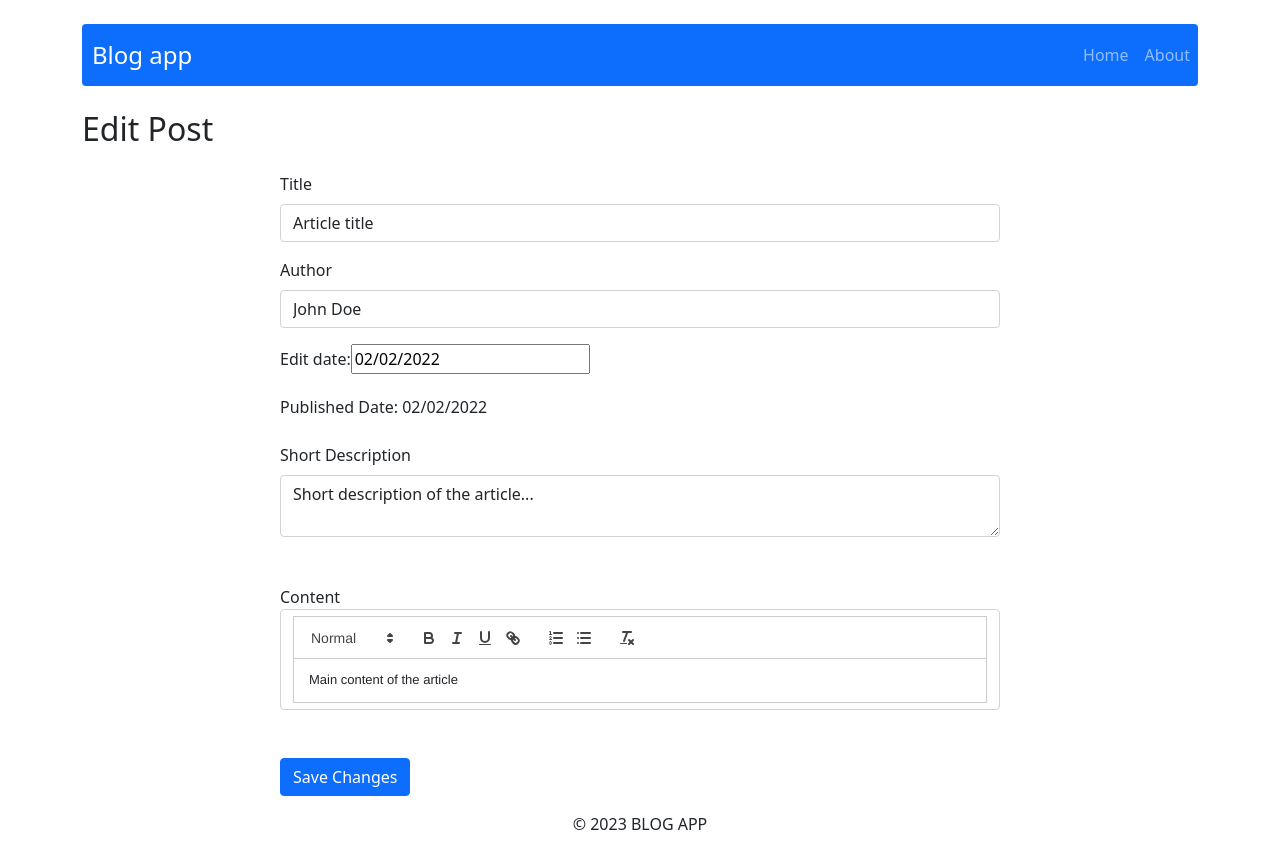
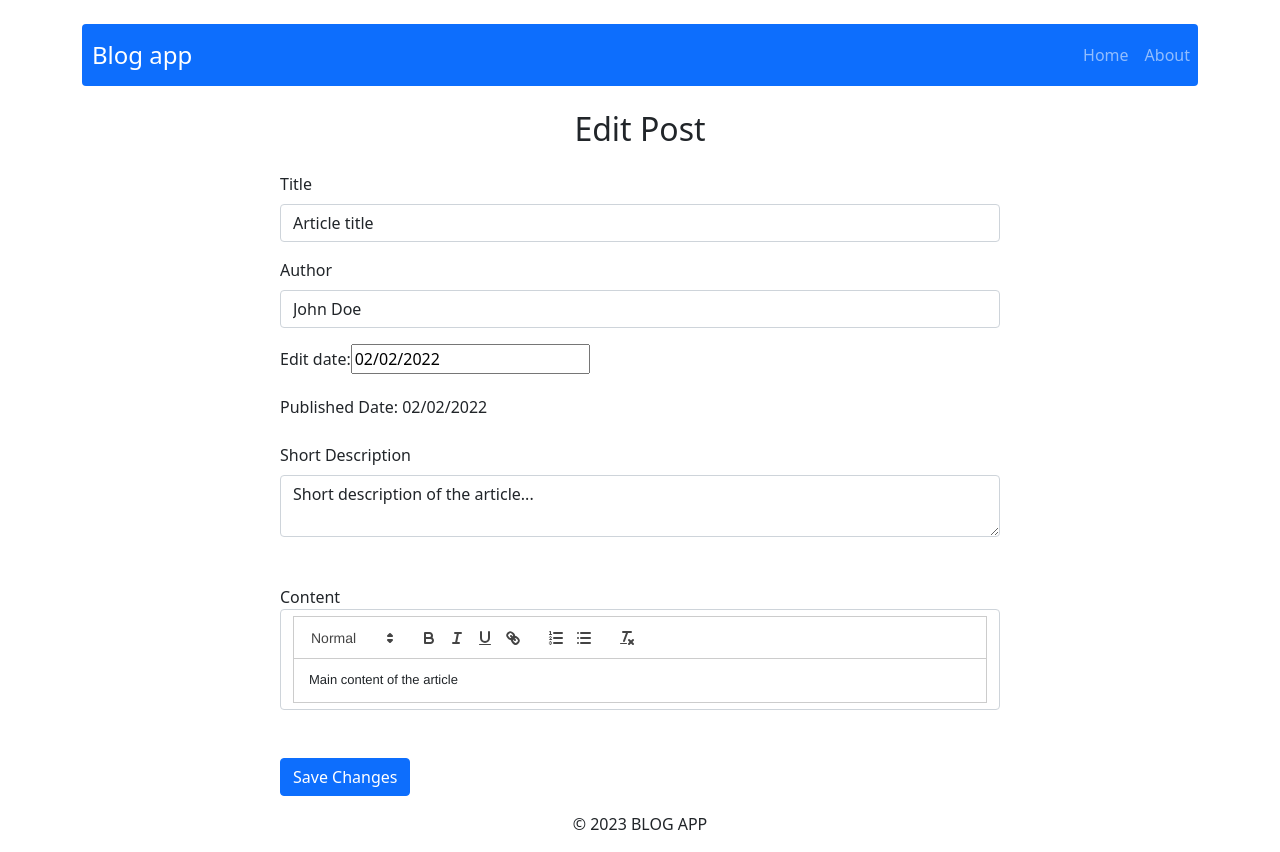
Before and after one commit to zosiaszy/Blog-app, a React (Create React App) app: page /post/edit/1 in a window 1280 px wide. Built offline with nearby package versions, Linux system fonts and the light colour scheme.

Commit message:
Add PostEdit:

```diff
--- a/src/components/pages/PostEdit.js
+++ b/src/components/pages/PostEdit.js
@@ -4,7 +4,7 @@
 const PostEdit = () => {
     return (
         <div>
-            <h2>Edit Post</h2>
+            <h2 className="d-flex align-items-center justify-content-center">Edit Post</h2>
             <EditPostForm />
         </div>
     );
```
